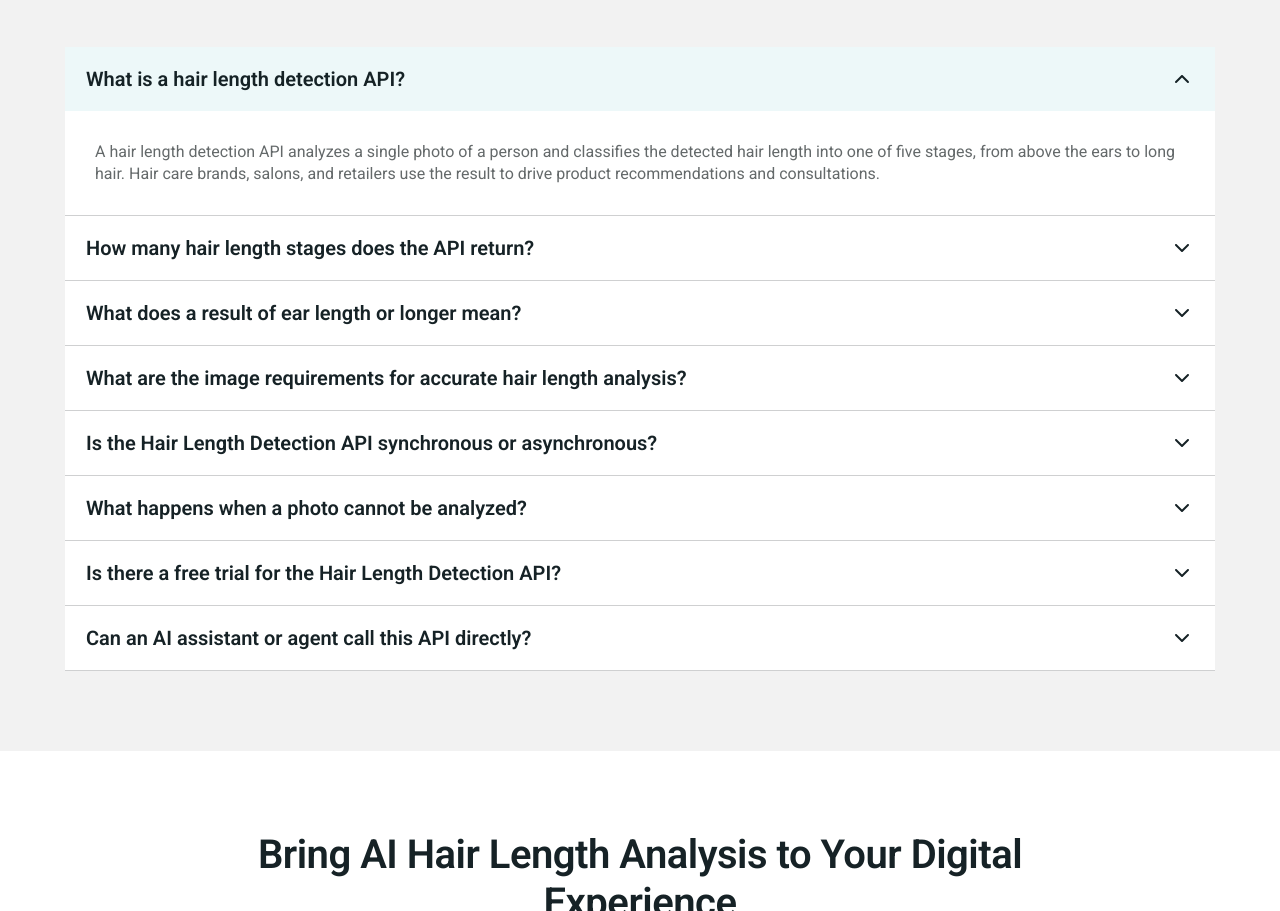
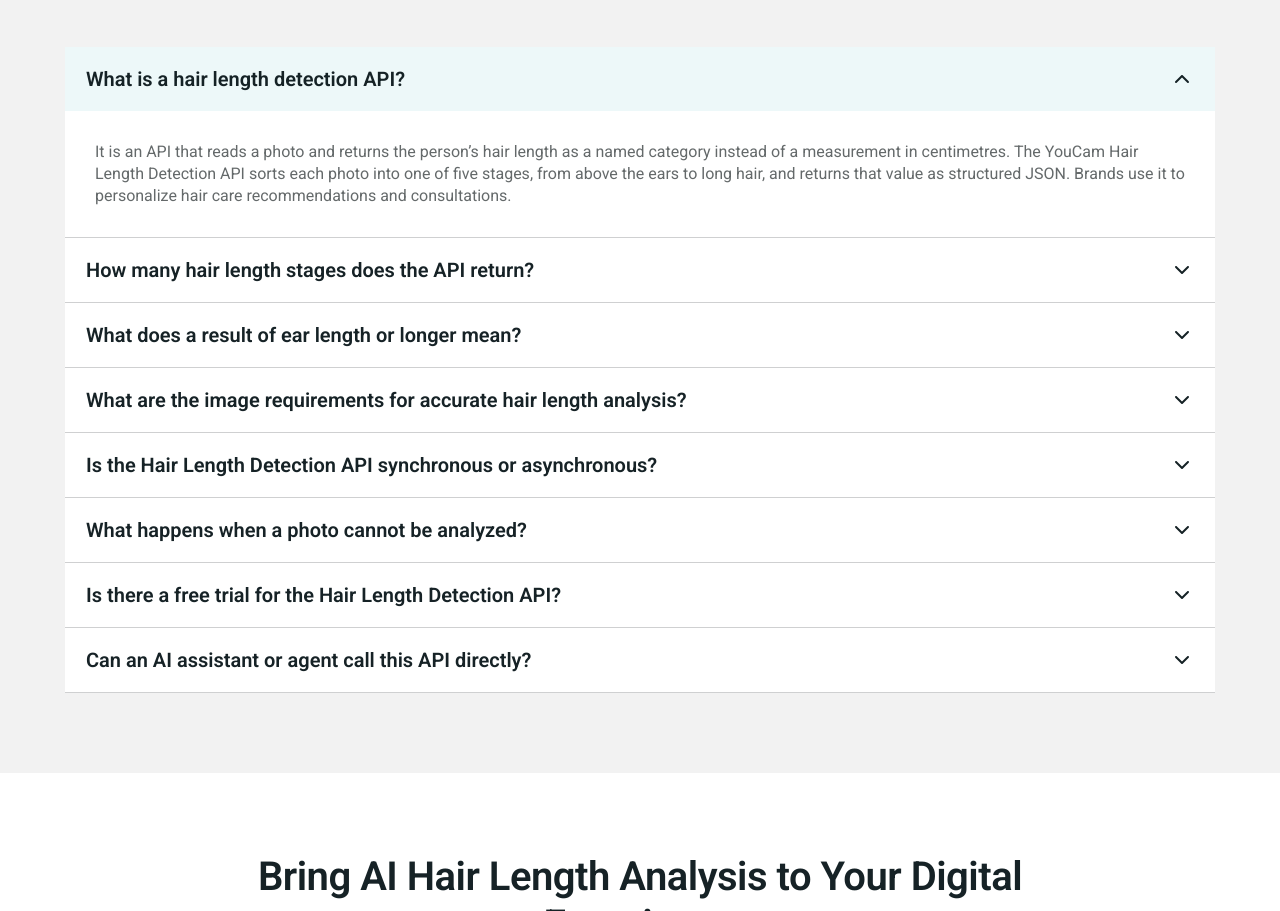
Before and after one commit to seanyh-shih/prototype-review, a plain HTML site: page yco/API_Hair_Length_Detection/index.html in a window 1280 px wide. Shown: the part 7375-8286 px from the top of the page. Drawn offline with Linux system fonts and the light colour scheme.

Commit message:
Text modification

```diff
--- a/yco/API_Hair_Length_Detection/index.html
+++ b/yco/API_Hair_Length_Detection/index.html
@@ -470,7 +470,7 @@
     <div class="faq-list" id="faqList">
       <div class="faq-item is-open">
         <button class="faq-item__q"><span>What is a hair length detection API?</span><img src="assets/YCO/icons/Icon_open.svg" alt=""></button>
-        <div class="faq-item__a"><p>A hair length detection API analyzes a single photo of a person and classifies the detected hair length into one of five stages, from above the ears to long hair. Hair care brands, salons, and retailers use the result to drive product recommendations and consultations.</p></div>
+        <div class="faq-item__a"><p>It is an API that reads a photo and returns the person’s hair length as a named category instead of a measurement in centimetres. The YouCam Hair Length Detection API sorts each photo into one of five stages, from above the ears to long hair, and returns that value as structured JSON. Brands use it to personalize hair care recommendations and consultations.</p></div>
       </div>
       <div class="faq-item">
         <button class="faq-item__q"><span>How many hair length stages does the API return?</span><img src="assets/YCO/icons/Icon_close.svg" alt=""></button>
```
